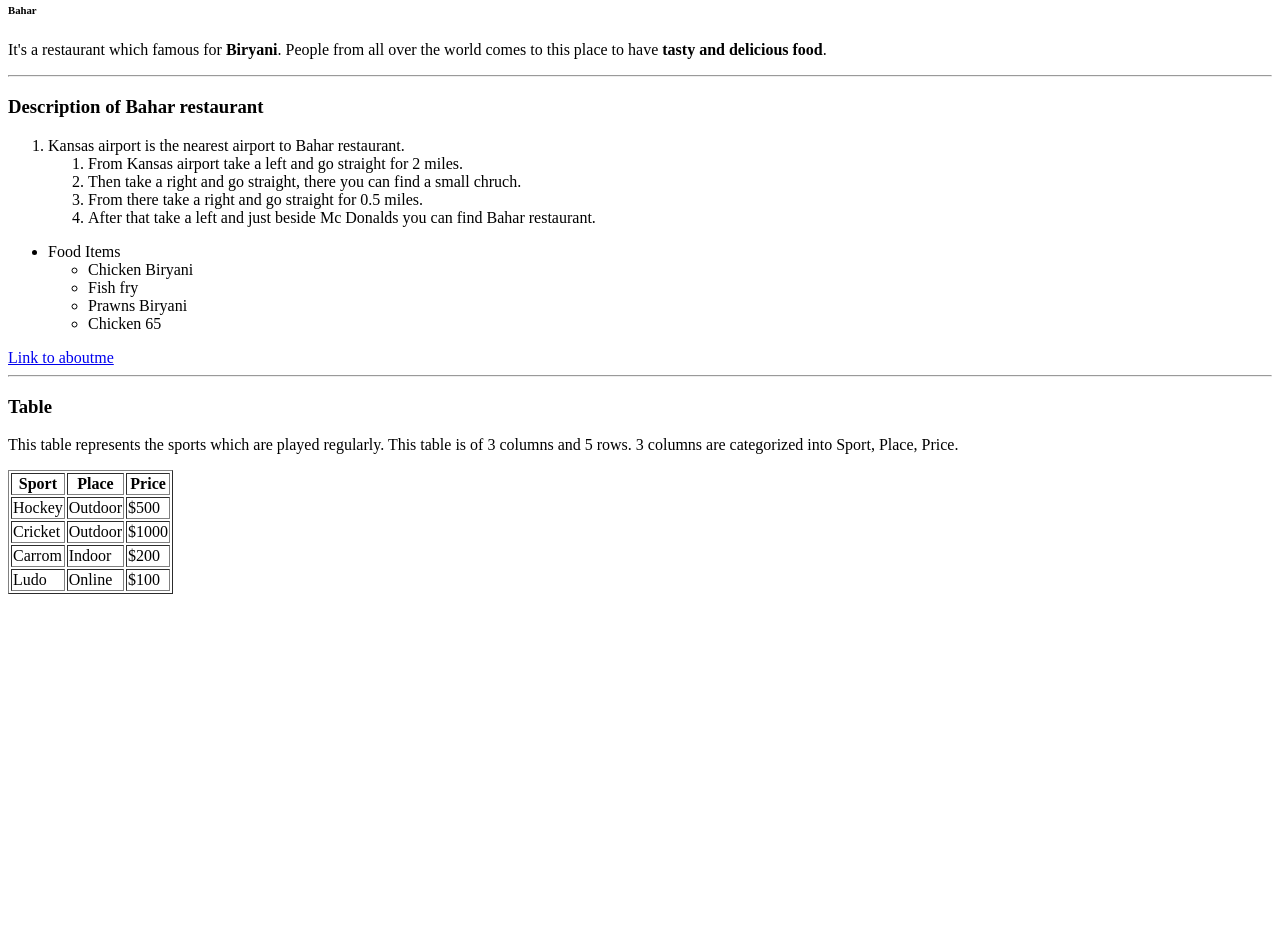
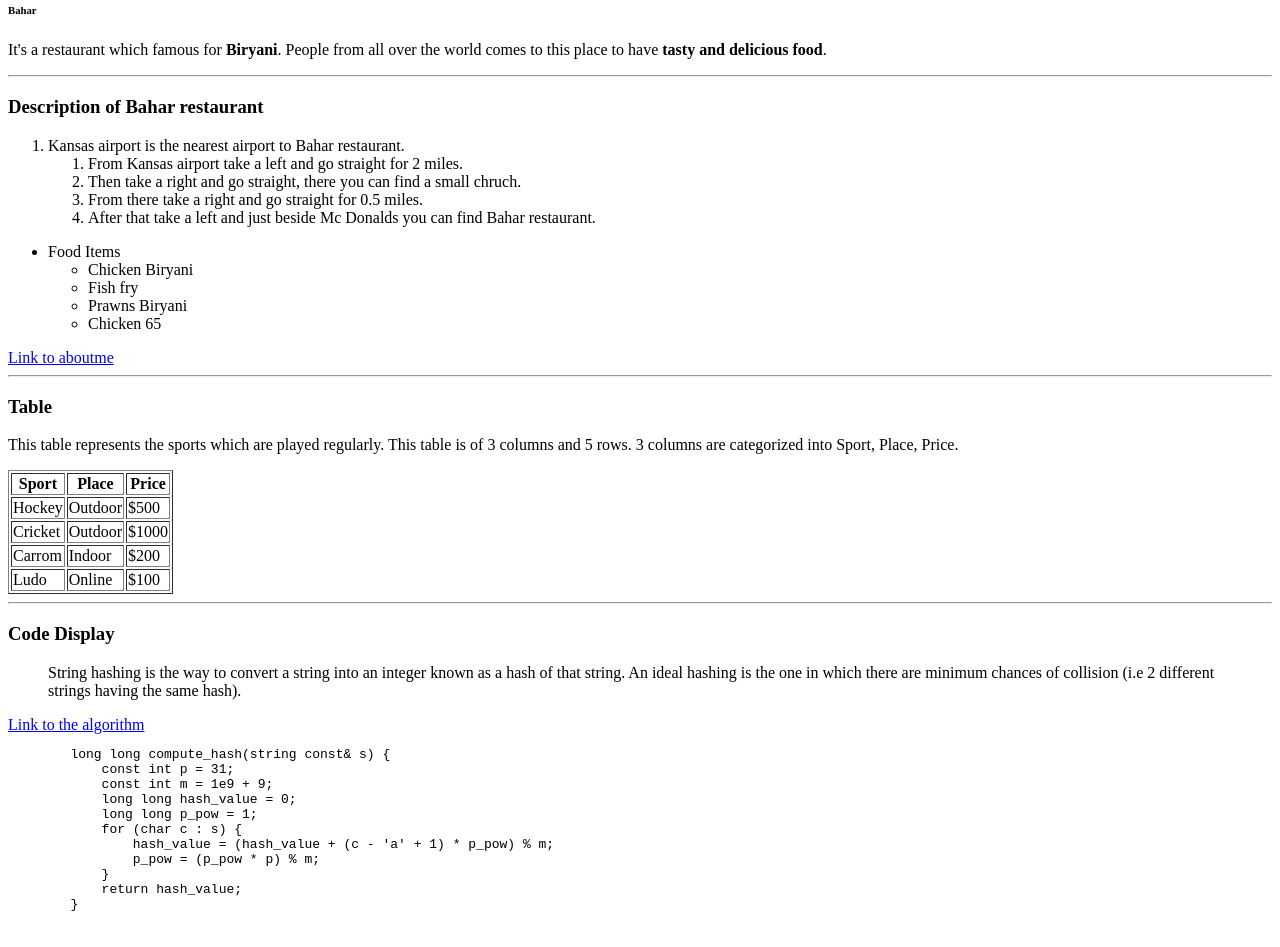
Before and after one commit to 44-563-Web-Apps-S22/webapps-s22-assignment-3-yashaswi1996, a plain HTML site: page index.html in a window 1280 px wide. Shown: the part 79-1026 px from the top of the page. Before the commit the page ends 800 px from the top, so only its background shows below. Drawn offline with Linux system fonts and the light colour scheme.

Commit message:
Code updated

```diff
--- a/index.html
+++ b/index.html
@@ -73,4 +73,29 @@
     </tr>
 </table>
 
+<hr>
+
+<h3>Code Display</h3>
+
+<blockquote = "https://www.geeksforgeeks.org/string-hashing-using-polynomial-rolling-hash-function">String
+    hashing is the way to convert a string into an integer known as a hash of that string. An ideal
+    hashing is the one in which there are minimum chances of collision (i.e 2 different strings
+    having the same hash).</blockquote>
+
+    <a href="https://www.geeksforgeeks.org/string-hashing-using-polynomial-rolling-hash-function">Link to the algorithm</a>
+
+    <pre>
+        long long compute_hash(string const& s) {
+            const int p = 31;
+            const int m = 1e9 + 9;
+            long long hash_value = 0;
+            long long p_pow = 1;
+            for (char c : s) {
+                hash_value = (hash_value + (c - 'a' + 1) * p_pow) % m;
+                p_pow = (p_pow * p) % m;
+            }
+            return hash_value;
+        }
+
+    </pre>
 </html>
```
